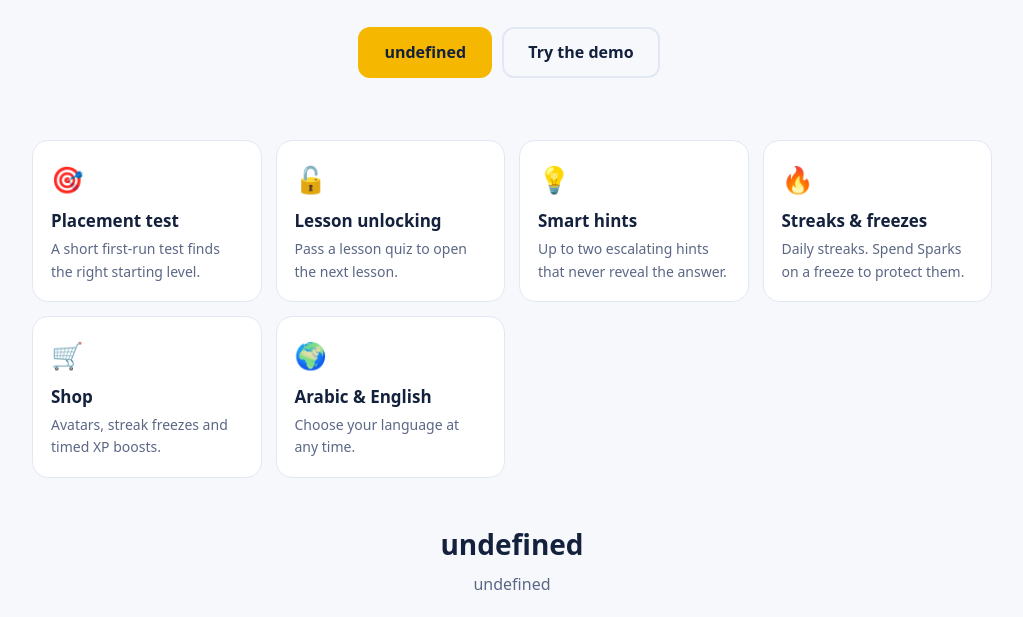
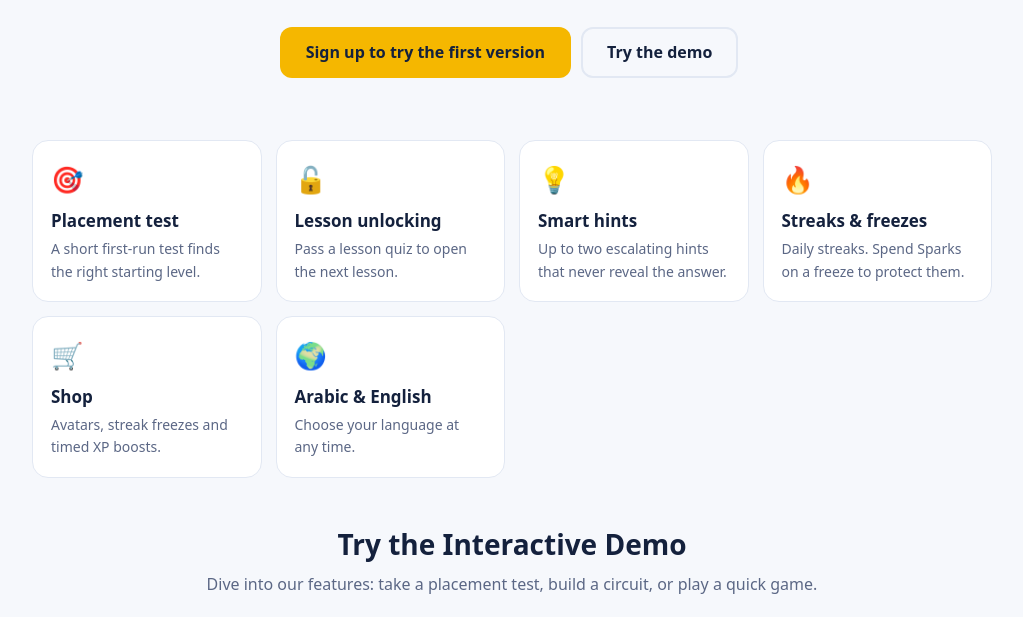
Before and after one commit to basmalaadel1346/Volt-landing, a plain HTML site: page index.html in a window 1280 px wide. Shown: the part 314-931 px from the top of the page, without its empty margins (128-1151 px from the left). Drawn offline with Linux system fonts and the light colour scheme.

Commit message:
Update index.html

```diff
--- a/index.html
+++ b/index.html
@@ -485,8 +485,10 @@
         const T = {
             en: {
                 h1: 'Learn electricity,<br><span>spark by spark</span>', hp: 'Short lessons, quizzes with smart hints, daily streaks and rewards. A learning adventure for kids and students.', try: 'Try the demo',
+                dh: 'Try the Interactive Demo', ds: 'Dive into our features: take a placement test, build a circuit, or play a quick game.', map: 'Progress map',
                 mnote: 'Mastery needs at least 5 answers and 80% correct. Stars: 1 learning, 2 practicing, 3 mastered.',
                 jh: 'How it works', js: 'The learner journey',
+                signup: 'Sign up to try the first version', tq: 'Quiz', tp: 'Placement', ts: 'Shop', pt: 'Placement test', pd: 'Six quick questions find your starting level. A level is mastered at 75% or more. You earn 20 Sparks once.', pstart: 'Start placement', pre: 'Retake (demo)', placed: 'You start at', sh: 'Shop', buy: 'Buy', equip: 'Equip', worn: 'Wearing', active: 'Active', max: 'Max held', sgh: 'Be first to try Volt', sgs: 'Join the early-access list for the first version.', em: 'Your email', ty: 'Thanks! We will email you when the first version is ready.',
                 plvl: ['Level 1: Basics', 'Level 2: Circuits', 'Level 3: Components'],
                 items: [{ id: 'fz', n: 'Streak freeze', p: 20, i: '🧊' }, { id: 'a1', n: 'Robot avatar', p: 30, i: '🤖' }, { id: 'a2', n: 'Fox avatar', p: 30, i: '🦊' }, { id: 'bo', n: 'Double XP for 10 min', p: 40, i: '🚀' }],
                 pq: [{ l: 0, q: 'Which one is a source of electricity?', o: ['Battery', 'Pillow', 'Rubber band'], c: 0 }, { l: 0, q: 'Electric current is the flow of…', o: ['Light', 'Charge', 'Sound'], c: 1 }, { l: 1, q: 'In a series circuit, if one bulb breaks…', o: ['Others get brighter', 'Nothing changes', 'All bulbs go off'], c: 2 }, { l: 1, q: 'A switch is used to…', o: ['Open or close a circuit', 'Make voltage', 'Store charge'], c: 0 }, { l: 2, q: 'What does a capacitor do?', o: ['Makes heat only', 'Stores charge', 'Produces light'], c: 1 }, { l: 2, q: 'A resistor…', o: ['Creates voltage', 'Stores energy', 'Limits current'], c: 2 }],
```
